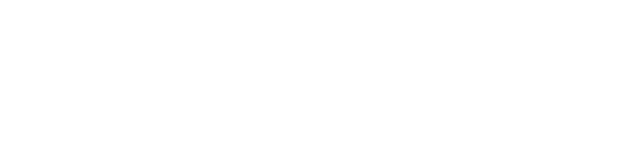
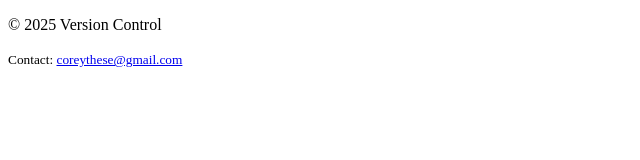
Before and after one commit to Vierbytes/version-control-simulation-Vierbytes, a plain HTML site: page index.html in a window 1280 px wide. Shown: the whole page, without its empty margins (0-640 px from the left). Drawn offline with Linux system fonts and the light colour scheme.

Commit message:
Added footer section to index.html

```diff
--- a/index.html
+++ b/index.html
@@ -6,6 +6,13 @@
     <title>Document</title>
 </head>
 <body>
-
+    <footer>
+        <p>
+            &copy; 2025 Version Control
+        </p>
+        <small>
+            Contact: <a href="mailto:coreythese@gmail.com">coreythese@gmail.com</a>
+        </small>
+    </footer>
 </body>
 </html>
```
